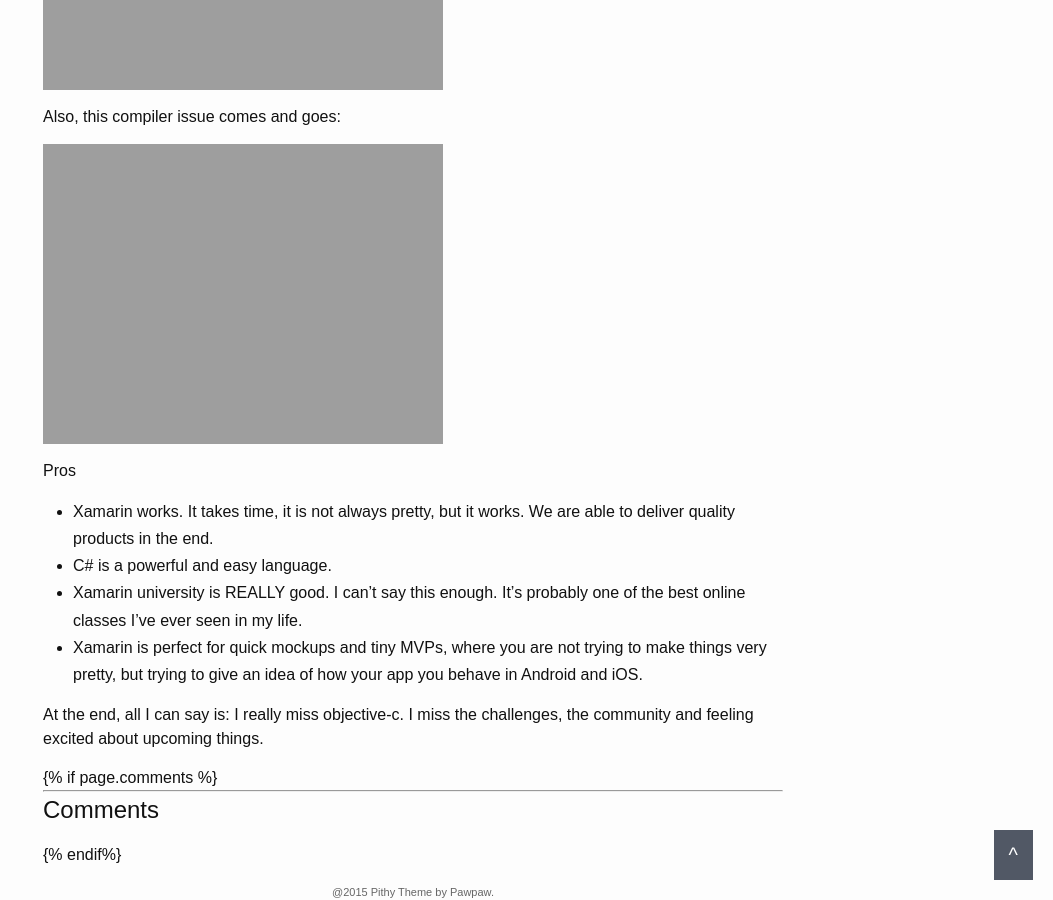
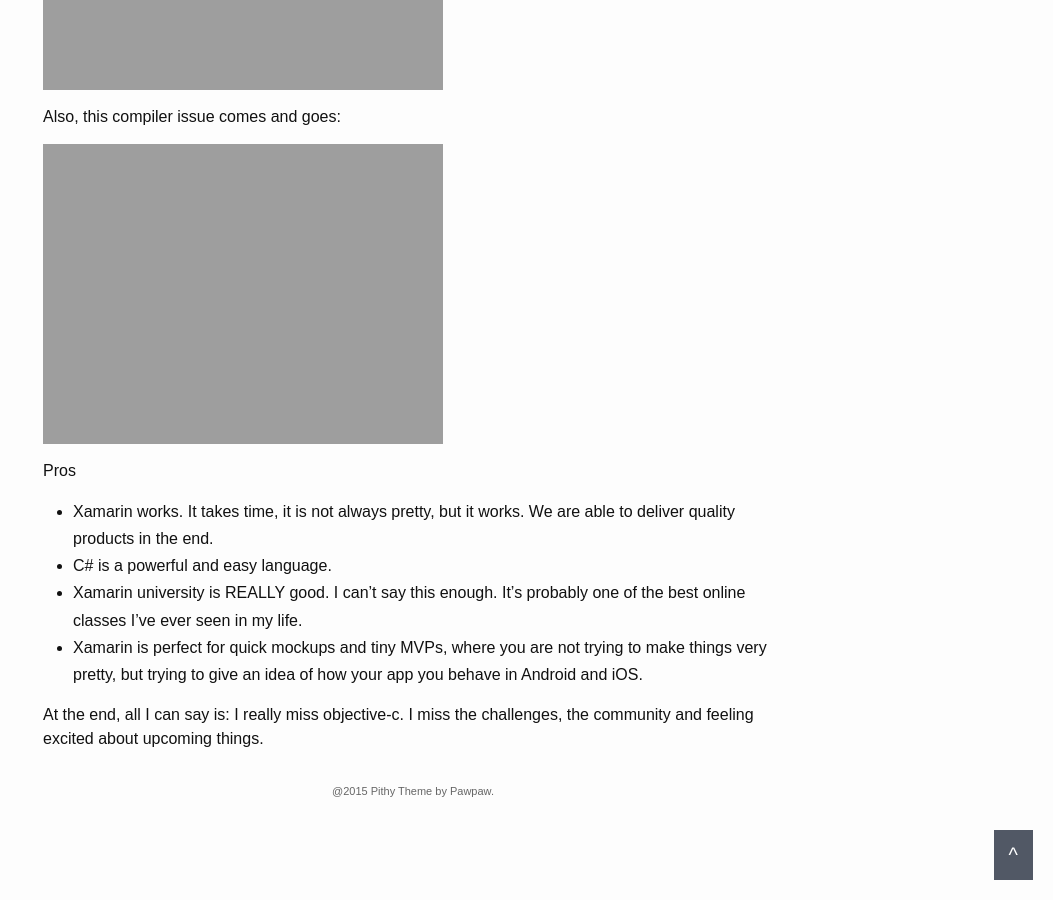
Before and after one commit to rochabr/rochabr.github.io, a Jekyll site: the page built from _posts/2016-03-01-nine-and-a-half-months-with-xamarin.markdown, in a window 1280 px wide and 900 px high, scrolled down 1511 px. Shown: the whole window, without its empty margins (227-1280 px from the left). Built offline with Jekyll 4.4.1, drawn with Linux system fonts in a browser that asks for light colours.

Commit message:
fb
fixing facebook comments

```diff
--- a/_layouts/post.html
+++ b/_layouts/post.html
@@ -18,6 +18,7 @@
   data-width="450"
   data-show-faces="true">
 </div>
+<div class="fb-comments" data-href="http://fernandorocha.io{{ page.url }}" data-numposts="5"></div>
 <body>
   <script>
   (function(i,s,o,g,r,a,m){i['GoogleAnalyticsObject']=r;i[r]=i[r]||function(){
@@ -54,10 +55,5 @@
   js.src = "//connect.facebook.net/pt_BR/sdk.js#xfbml=1&version=v2.5&appId=438383169701164";
   fjs.parentNode.insertBefore(js, fjs);
 }(document, 'script', 'facebook-jssdk'));</script>
-{{ "{% if page.comments " }}%}
-<hr/>
-<h2>Comments</h2>
-<div class="fb-comments" data-href="{{ "{{ site.url " }}}}{{ "{{ page.url " }}}}" data-num-posts="4" data-width="706"></div>
-{{ "{% endif"}}%}
 
 </body>
```
